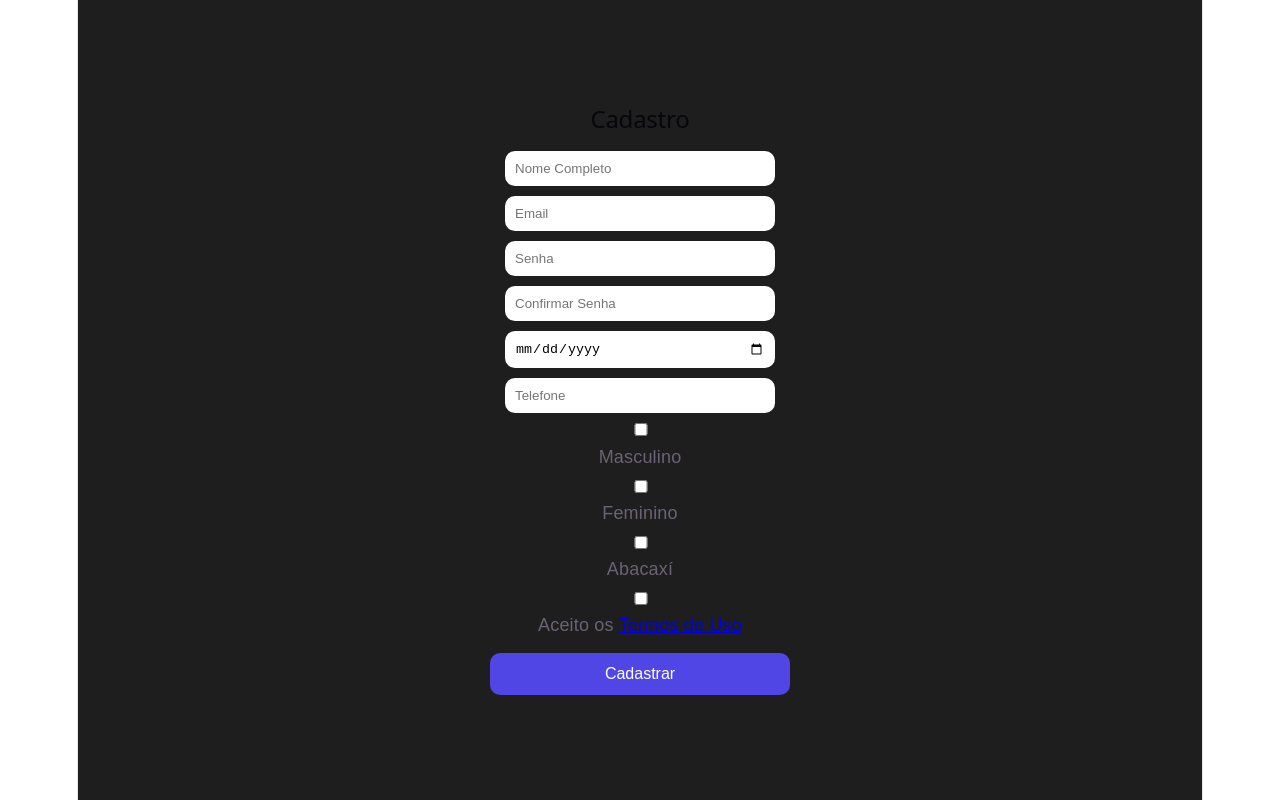
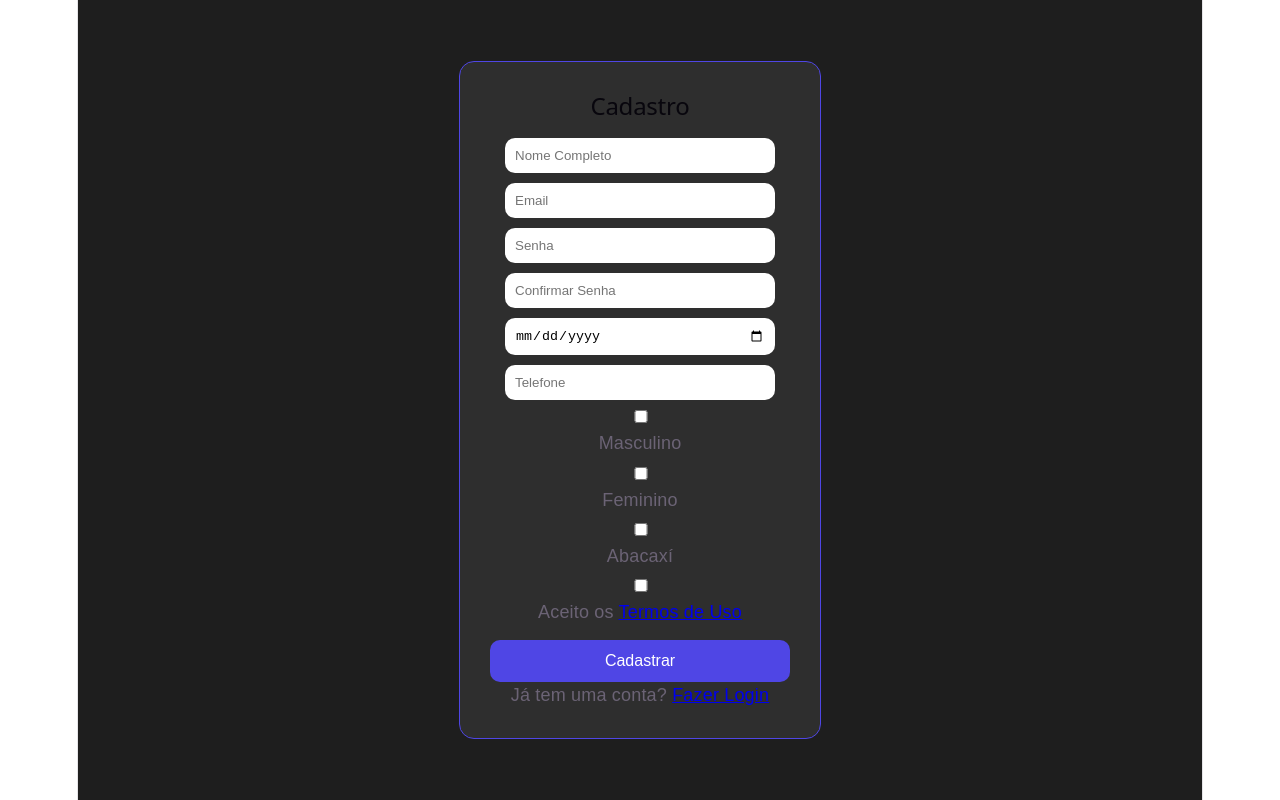
Before and after one commit to BLOTMD/FrontEnd, a React (Vite) app in the folder meu-app/: page / in a window 1280 px wide. Built offline with nearby package versions, Linux system fonts and the light colour scheme.

Commit message:
Cadastro finalizado

```diff
--- a/meu-app/src/pages/public/register/Cadastro.module.css
+++ b/meu-app/src/pages/public/register/Cadastro.module.css
@@ -16,6 +16,8 @@
     justify-content: center;
     align-items: center;
     flex-direction: column;
+    border: 1px solid #4f46e5;
+    background-color: #2e2e2e;
 
 }
 .h{
@@ -49,6 +51,7 @@
     font-size: 16px;
 
 
+
 }
 
 .button:hover{
--- a/meu-app/src/pages/public/register/Cadastro.tsx
+++ b/meu-app/src/pages/public/register/Cadastro.tsx
@@ -8,7 +8,7 @@ function Cadastro() {
       <div className={style.cadastrar}>
         <h2> Cadastro </h2>
 
-        <input type="text" placeholder="Nome Completo" className={style.input} id="" />
+        <input type="text" placeholder="Nome Completo" className={style.input} id="Nome" />
         <input type="email" placeholder="Email" className={style.input} id="Email" />
         <input type="password" placeholder="Senha" className={style.input} id="Senha" />
         <input type="password" placeholder="Confirmar Senha" className={style.input} id="ConfirmarSenha" />
@@ -20,6 +20,9 @@ function Cadastro() {
         <input type="checkbox" placeholder="Termos de Uso" className={style.input} id="TermosdeUso" /> Aceito os <a href="#/termos de uso">Termos de Uso</a>
 
         <button className={style.button}> Cadastrar </button>
+
+        <div className={style.login}>Já tem uma conta? <a href="#/login">Fazer Login</a></div>
+
       </div>
     </div>
     </>
```
